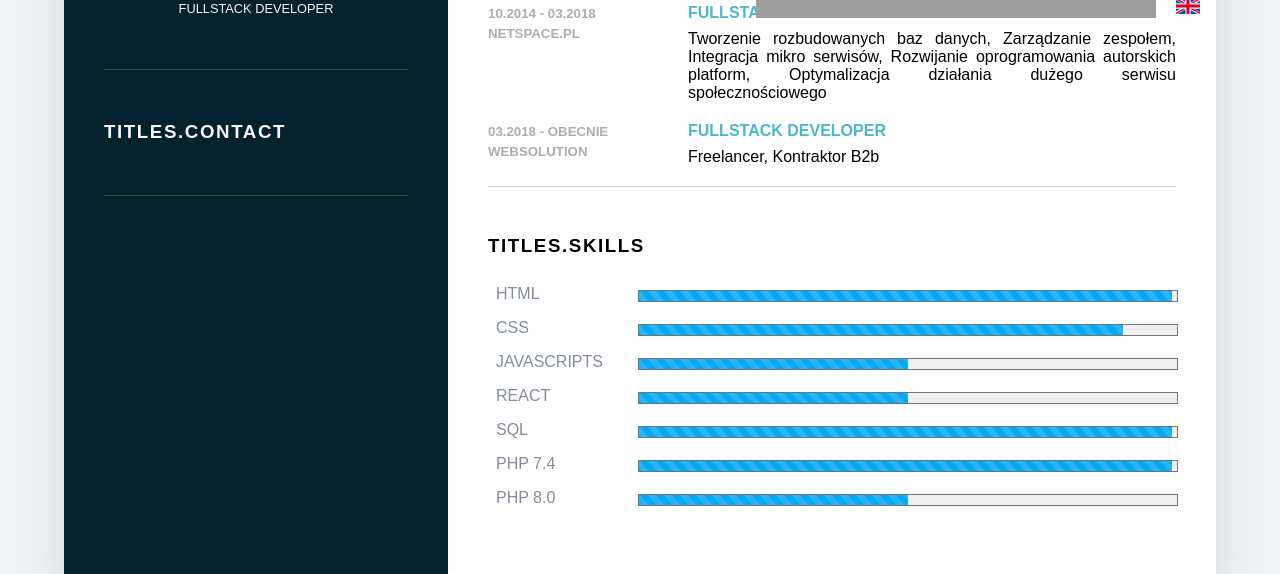
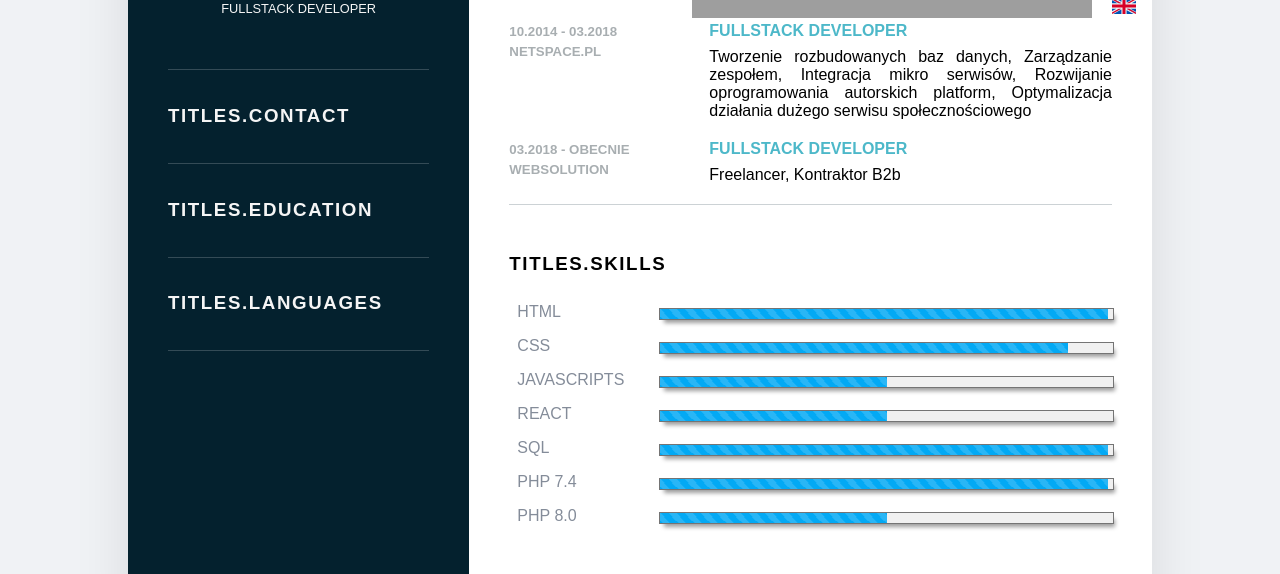
Before and after one commit to websolutionMC/cv_repo, a React (Create React App) app: page / in a window 1280 px wide. Shown: the part 294-868 px from the top of the page. Built offline with nearby package versions, Linux system fonts and the light colour scheme; grey boxes are pictures that could not be loaded.

Commit message:
Wrapper menu left Progress Bar

```diff
--- a/public/locales/en/common.json
+++ b/public/locales/en/common.json
@@ -3,7 +3,9 @@
         "contact": "Contact",
         "aboutMe": "About Me",
         "experience": "Experience",
-        "skills": "Skills"
+        "skills": "Skills",
+        "education": "Education",
+        "languages": "Languages"
 
     },
     "language": {
--- a/public/locales/pl/common.json
+++ b/public/locales/pl/common.json
@@ -3,7 +3,9 @@
         "contact": "Kontakt",
         "aboutMe": "O mnie",
         "experience": "Doświadczenie",
-        "skills": "Znajomość technologii"
+        "skills": "Znajomość technologii",
+        "education": "Wykształcenie",
+        "languages": "Języki"
 
     },
     "language": {
--- a/src/App.tsx
+++ b/src/App.tsx
@@ -9,7 +9,7 @@ import RightColumn from './components/default/RightColumn';
 import LanguageButton from './components/LanguageButton';
 import Progress from './components/base/ProgressBar';
 
-import { MyDataWrapper, Img, LayerImg, ImgWrapper, MyName, Job, ContactWrapper, Title, About, Wrapper, YearCompany, InfoCompany } from './components/Components.group';
+import { MyDataWrapper, Img, LayerImg, ImgWrapper, MyName, Job, AboutLeft, Title, About, Wrapper, YearCompany, InfoCompany } from './components/Components.group';
 import './App.css';
 import { data } from './data/data';
 
@@ -38,11 +38,21 @@ const App: React.FC = () => {
               <Job>{myDate.job}</Job>
             </MyName>
           </MyDataWrapper>
-          <ContactWrapper>
+          <AboutLeft>
             <Title>
               {t("titles.contact")}
             </Title>
-          </ContactWrapper>
+          </AboutLeft>
+          <AboutLeft>
+            <Title>
+              {t("titles.education")}
+            </Title>
+          </AboutLeft>
+          <AboutLeft>
+            <Title>
+              {t("titles.languages")}
+            </Title>
+          </AboutLeft>
         </LeftColumn>
         <RightColumn>
           <LanguageButton></LanguageButton>
--- a/src/components/Components.group.tsx
+++ b/src/components/Components.group.tsx
@@ -53,11 +53,11 @@ export const Job = styled.span`
   font-weight: 300;
 `;
 
-export const ContactWrapper = styled.div`
+export const AboutLeft = styled.div`
     display: flex;
     flex-direction: column;
     align-items: left;
-    padding: 2rem 0;
+    padding: 1rem 0;
     border-bottom: 1px solid rgba(245, 245, 245, 0.2);
 `;
 
--- a/src/components/base/Column.tsx
+++ b/src/components/base/Column.tsx
@@ -1,6 +1,7 @@
 import styled from "styled-components";
 
 const Column = styled.div`
+  border-radius: .25rem;
   padding: 40px;
 `;
 
--- a/src/components/base/ProgressBar.tsx
+++ b/src/components/base/ProgressBar.tsx
@@ -13,6 +13,7 @@ const ProgressStyled = styled.span<ProgressSize>`
   display: block;
   margin-top: 5px;
   border: 1px solid #747474;
+  box-shadow: 3px 5px 4px -2px rgb(156 156 156);
 
   @keyframes progress-bar-stripes {
     from  { background-position: 1rem 0; }
--- a/src/components/default/Container.tsx
+++ b/src/components/default/Container.tsx
@@ -3,7 +3,7 @@ import styled from "styled-components";
  const Container = styled.div`
   position: relative;
   width: 100%;
-  max-width: 90vw;
+  max-width: 80vw;
   min-height: 100px;
   background: #fff;
   display: grid;
```
